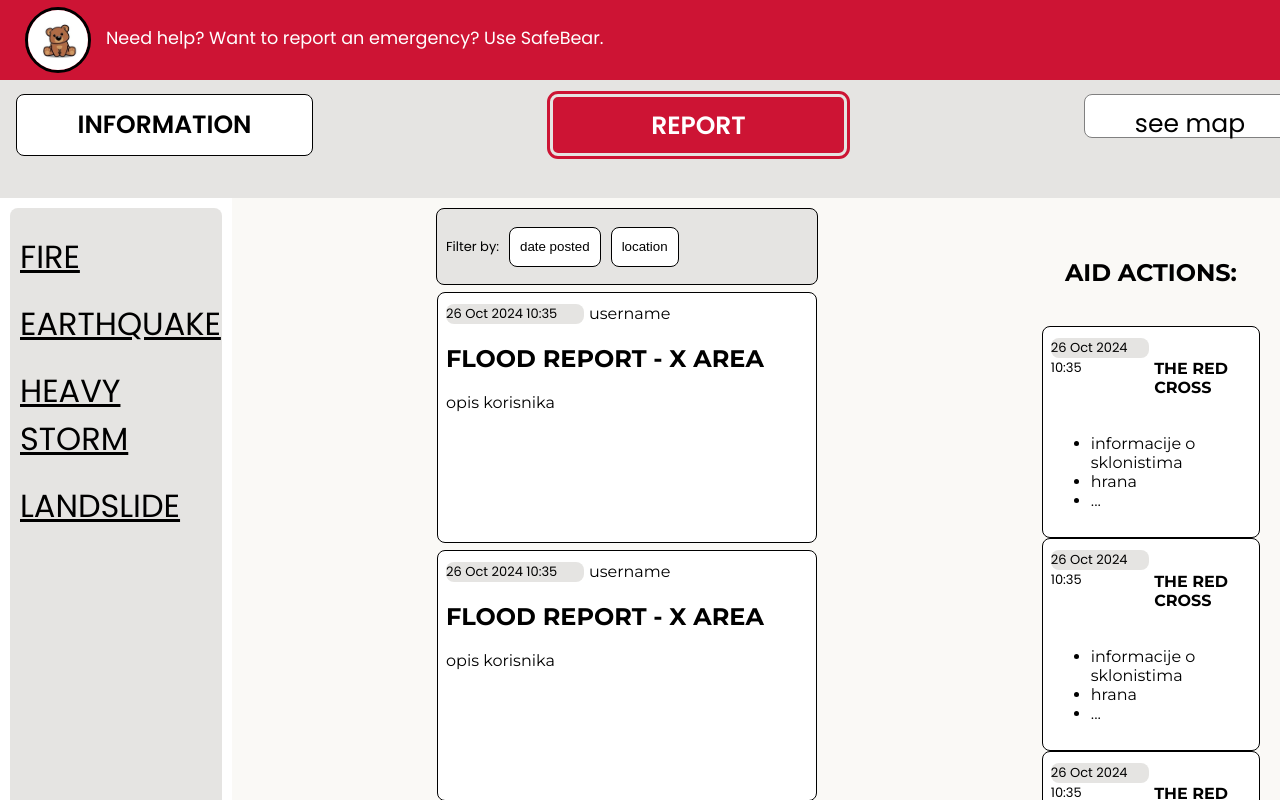
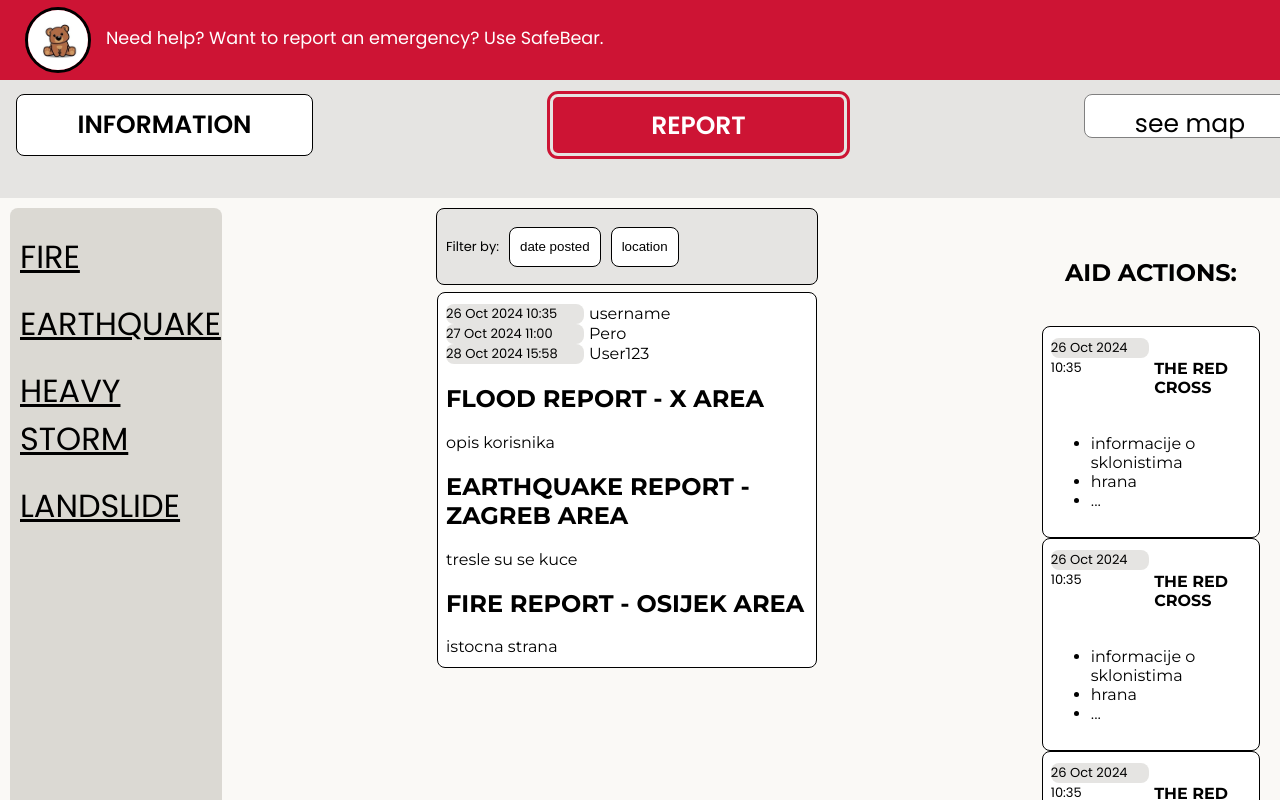
Before and after one commit to IvanPastorcic/LeteciMedvjedici, a React (Create React App) app in the folder IzvorniKod/: page /home in a window 1280 px wide. Shown: the top 800 px of the page. Built offline with nearby package versions, Linux system fonts and the light colour scheme.

Commit message:
map added and reports put in the list

```diff
--- a/IzvorniKod/src/App.js
+++ b/IzvorniKod/src/App.js
@@ -3,6 +3,7 @@ import { BrowserRouter as Router, Route, Routes } from "react-router-dom";
 import LoginPage from "./pages/LoginPage/LoginPage";
 import ReportPage from "./pages/ReportPage/ReportPage";
 import HomePage from "./pages/HomePage/HomePage";
+import MapPage from "./pages/MapPage/MapPage";
 
 
 function App() {
@@ -12,6 +13,7 @@ function App() {
         <Route path="/" element={<LoginPage />} />
         <Route path="/report" element={<ReportPage />} />
         <Route path="/home" element={<HomePage />} />
+        <Route path="/map" element={<MapPage />} />
 
       </Routes>
     </Router>
--- a/IzvorniKod/src/components/Report/ReportComponent.js
+++ b/IzvorniKod/src/components/Report/ReportComponent.js
@@ -1,15 +1,25 @@
-const ReportComponent = () => {
+const ReportComponent = (props) => {
+
+    const reports = props.reports;
+    console.log(props, reports);
     return (
         <div className="Report">
-            <div className="ReportDateName">
-                <text className="aid-date">26 Oct 2024 10:35</text>
-                <text className="username">username</text>
-            </div>
-           <div className="report-content">
-            <h2>FLOOD REPORT - X AREA</h2>
-            <text>opis korisnika</text>
 
-           </div>
+                {reports.map((report)=>(
+                    <div className="ReportDateName">
+                    <text className="aid-date">{report.date}</text>
+                    <text className="username">{report.username}</text>
+                    </div>
+
+                ))}
+
+                {reports.map((report)=>(
+                <div className="report-content">
+                    <h2>{report.disasterType} REPORT - {report.area} AREA</h2>
+                    <text>{report.description}</text>
+
+                </div>
+                ))}
     </div>
      );
 }
--- a/IzvorniKod/src/pages/HomePage/HomePage.css
+++ b/IzvorniKod/src/pages/HomePage/HomePage.css
@@ -6,6 +6,7 @@
     height: auto;
     box-sizing: border-box;
     width: 100%;
+    background-color: #FAF9F6;
   }
 
 .LeftSection {
@@ -13,7 +14,6 @@
   display: flex;
   justify-content: left;
   padding: 25px 10px;
-  background-color: #E5E4E2;
   box-sizing: border-box;
   margin: 10px;
   border-radius: 8px;
--- a/IzvorniKod/src/pages/HomePage/HomePage.js
+++ b/IzvorniKod/src/pages/HomePage/HomePage.js
@@ -4,15 +4,28 @@ import AnonHeader from "../../components/AnonHeader/AnonHeader";
 import ReportComponent from "../../components/Report/ReportComponent";
 import AidActions from "../../components/AidActions/AidActions";
 import { useNavigate } from 'react-router-dom';
+import { useState } from 'react';
 //import Report from './Report';
 //import { BrowserRouter as Router, Route, Routes} from "react-router-dom";
 
 const HomePage = () => {
 
+    const [reports, setReport] = useState([
+        {date : "26 Oct 2024 10:35", username: "username", disasterType: "FLOOD", area: "X", description: "opis korisnika"},
+        {date : "27 Oct 2024 11:00", username: "Pero", disasterType: "EARTHQUAKE", area: "ZAGREB", description: "tresle su se kuce"},
+        {date : "28 Oct 2024 15:58", username: "User123", disasterType: "FIRE", area: "OSIJEK", description: "istocna strana"}
+    ]
+
+    )
+
     const navigate = useNavigate();
 
     const handleAnonymousReport = () => {
         navigate('/report');
+    };
+
+    const navigateToMap = () => {
+        navigate('/map');
     };
     return (
             <div className="HomePage">
@@ -21,7 +34,8 @@ const HomePage = () => {
                 <button className="information-button"> INFORMATION </button>
                 <button className="report-button"
                 onClick={handleAnonymousReport}> REPORT </button>
-                <button className="see-map-button"> see map </button>
+                <button className="see-map-button"
+                onClick={navigateToMap}> see map </button>
             </div>
                     <div className="PageBody">
 
@@ -40,9 +54,7 @@ const HomePage = () => {
 
                             </div>
 
-                            <ReportComponent/>
-                            <ReportComponent/>
-                            <ReportComponent/>
+                            <ReportComponent reports={reports}/>
                         </div>
 
                         <div className="RightSection">
--- /dev/null
+++ b/IzvorniKod/src/pages/MapPage/MapPage.js
@@ -0,0 +1,12 @@
+import AnonHeader from "../../components/AnonHeader/AnonHeader";
+
+
+const MapPage = () => {
+    return (
+        <div className="MapPage">
+            <AnonHeader />
+        </div>
+     );
+}
+
+export default MapPage;
```
Also changed, not shown: IzvorniKod/src/components/Info/Info.css (deleted, +0 -8 lines).
